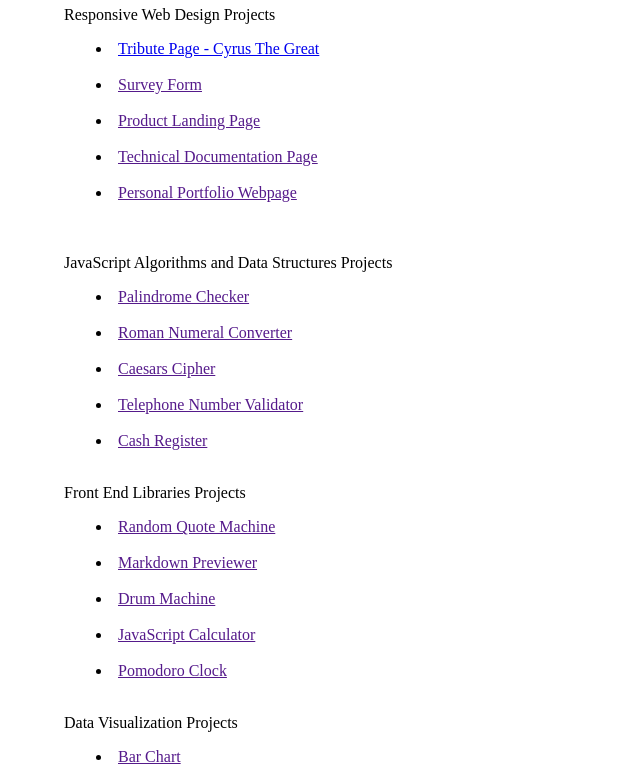
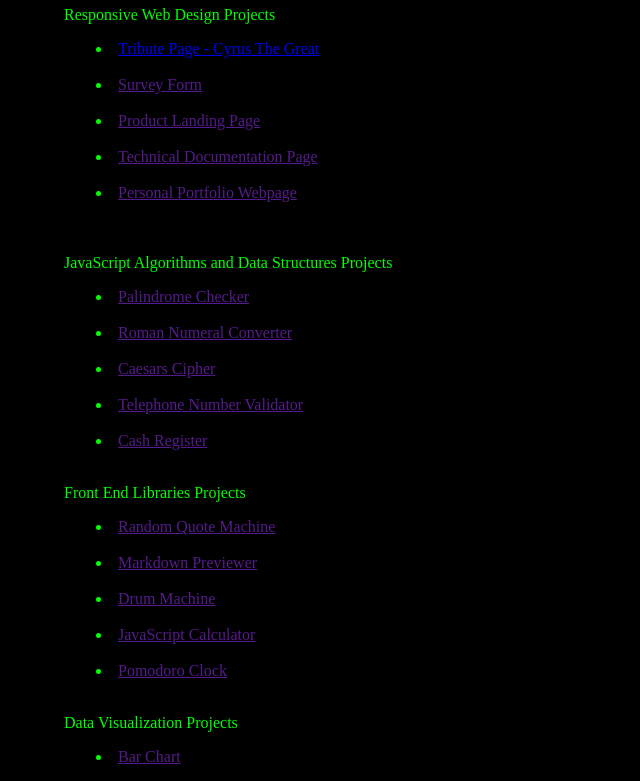
Before and after one commit to ArdeshirV/FCC, a plain HTML site: page index.html in a window 1280 px wide. Shown: the part 116-897 px from the top of the page, without its empty margins (0-640 px from the left). Drawn offline with Linux system fonts and the light colour scheme.

Commit message:
Update index.html

```diff
--- a/index.html
+++ b/index.html
@@ -7,6 +7,8 @@
       }
       body {
         margin: 5%;
+        color: lime;
+        background-color: black;
       }
     </style>
   </head>
```
